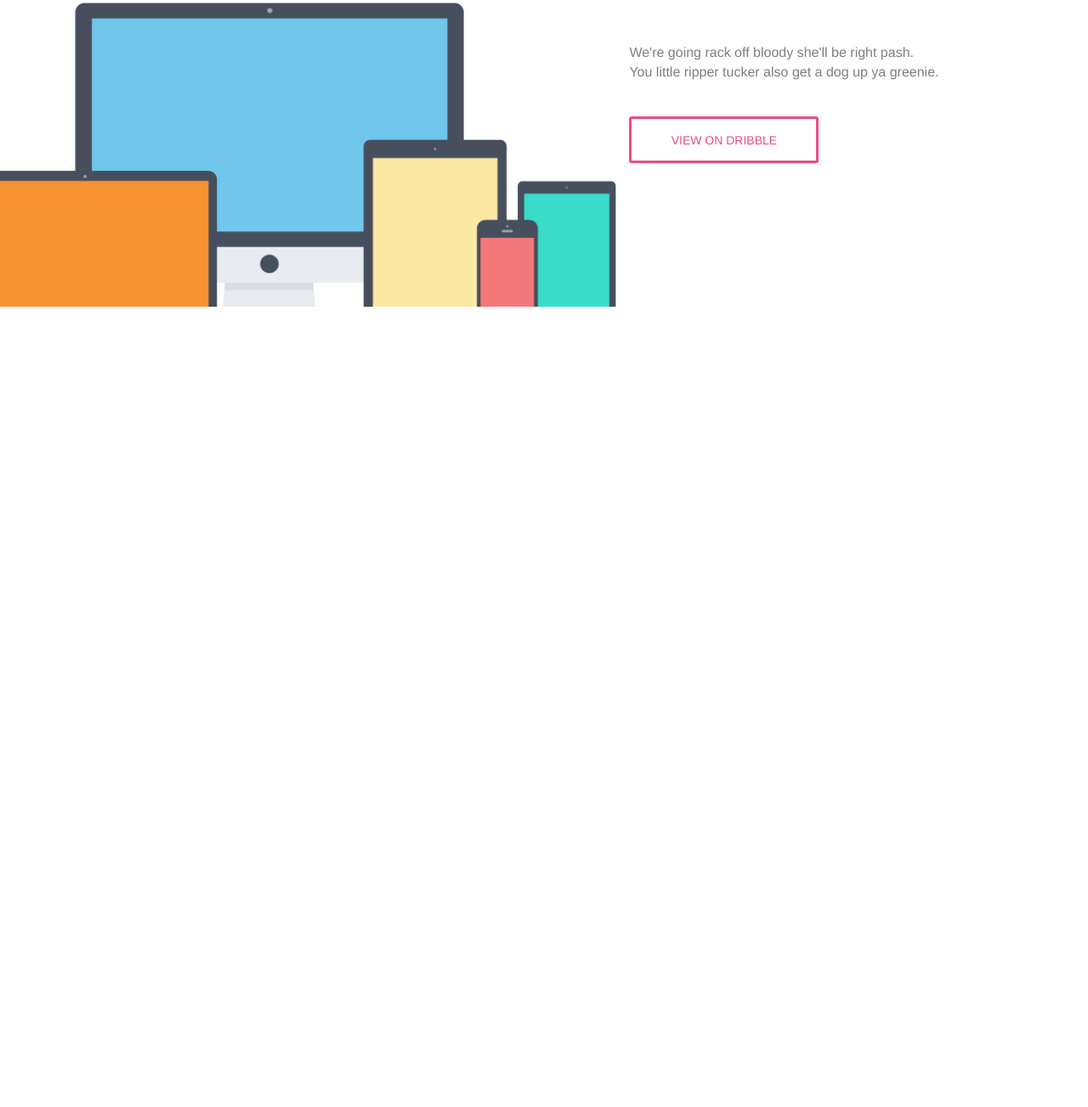
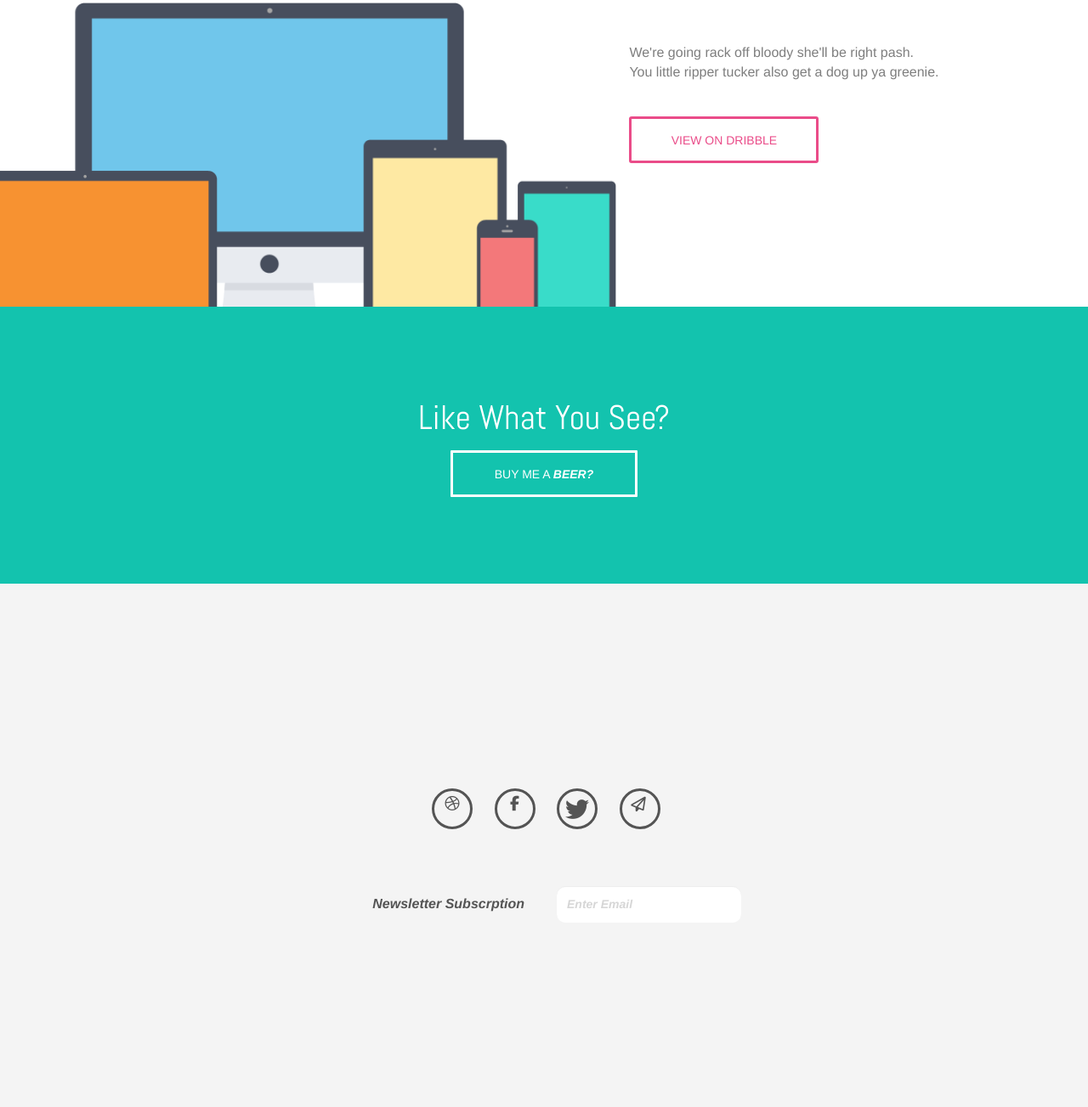
Before and after one commit to DavidCiccone/StupidSimple, a plain HTML site: page index.html in a window 1280 px wide. Shown: the part 1497-2800 px from the top of the page at 85% size. Before the commit the page ends 1858 px from the top, so only its background shows below. Drawn offline with nearby package versions, Linux system fonts and the light colour scheme.

Commit message:
feat: scroll to top button

```diff
--- a/css/customStyles.css
+++ b/css/customStyles.css
@@ -8,10 +8,6 @@ section {
 }
 
 /*----Head Styles----*/
-body {
-
-
-}
 .head {
     height: 0;
 }
@@ -207,7 +203,7 @@ border-radius: 25px
 }
 @media screen and (max-width: 432px) {
 button.custom-buttom.pull-right {
-    margin-right: 50%;
+    margin-right: 25px;
 }
 }
 .logo {
@@ -322,3 +318,131 @@ button.custom-buttom.pull-right {
     margin-bottom: 20px;
     width: 223px;
 }
+
+/*--- Like what you see ---*/
+
+.like-what-see {
+    height: 326px;
+    background-color: #13c3ae;
+
+}
+
+.like-what-see-text {
+    font-size: 40px;
+    color: white;
+    font-family: 'Abel', sans-serif;
+}
+
+.beer-span {
+    font-weight: bold;
+    font-style: italic;
+}
+
+.beer-button {
+    color: white;
+    width: 220px;
+    margin: 0 auto;
+}
+
+.all-beer-content {
+    margin-top: 102px;
+}
+
+/*--- Social Media Section ---*/
+
+#social-media {
+    height: 650px;
+    background-color: #f4f4f4;
+}
+
+.media-icon-size {
+    width: 48px;
+    height: 48px;
+    border: solid 3px #545454;
+    border-radius: 50%;
+
+}
+
+.media-icon {
+   margin: 15px 0 0 0;
+   color: #545454;
+}
+
+.col-centered{
+    float: none;
+    margin: 0 auto;
+}
+
+.twitter-icon {
+    margin-top: 8px;
+    color: #545454;
+}
+
+.mail-icon {
+    margin-right: 3px;
+}
+
+.newsletter {
+    font-style: italic;
+    font-weight: bold;
+    font-size: 16px;
+    padding-right: 23px;
+
+}
+
+.txt-color {
+    color:#545454;
+
+}
+
+.newslet {
+    margin-top: 67px;
+}
+
+.input-styles {
+    max-width: 217px;
+    height: 43px;
+    border: none;
+    border-radius: 10px;
+
+}
+
+.input-styles::-webkit-input-placeholder {
+color: #d6d6d6 !important;
+}
+
+.input-styles:-moz-placeholder {
+color: #d6d6d6 !important;
+}
+
+.input-styles::-moz-placeholder {
+color: #d6d6d6 !important;
+}
+
+.input-styles:-ms-input-placeholder {
+color: #d6d6d6 !important;
+}
+
+.parent-input-styles {
+
+}
+
+.padding {
+    padding-top: 10px;
+}
+
+.top-margin {
+    margin-top: 241px;
+}
+
+.max-width {
+    max-width: 324px;
+}
+
+/*--- Footer ---*/
+
+.totop {
+    position: fixed;
+    right: 10px;
+    bottom: 10px;
+}
--- a/index.html
+++ b/index.html
@@ -17,7 +17,7 @@
       <script src="https://oss.maxcdn.com/html5shiv/3.7.3/html5shiv.min.js"></script>
       <script src="https://oss.maxcdn.com/respond/1.4.2/respond.min.js"></script>
     <![endif]-->
-
+   <script src="https://use.fontawesome.com/85ea2888ef.js"></script>
   </head>
   <body>
 
@@ -55,7 +55,7 @@
   </div><!-- /.container-fluid -->
 </nav>
 </section>
-<section class="bac">
+<section id="top" class="bac">
     <div class="container cont-custom">
       <div class="row">
         <div class="col-md-12 text-right head-text">
@@ -119,6 +119,70 @@
       </div>
     </div>
   </section>
+
+  <section class="like-what-see">
+    <div class="container">
+        <div class="row">
+          <div class="col-md-12 text-center all-beer-content"><p class="like-what-see-text">Like What You See?</p>
+            <button type="button" class="custom-buttom beer-button">BUY ME A <span class="beer-span">BEER?</span></button>
+          </div>
+        </div>
+    </div>
+  </section>
+  <section id="social-media">
+    <div class="container">
+        <div class="row text-center top-margin">
+          <div class="col-md-4">
+          </div>
+          <div class="col-md-4 max-width col-centered">
+
+            <div class="col-md-3 col-xs-3">
+              <a href="#"><div class="media-icon-size col-centered">
+              <i class="fa fa-dribbble fa-lg media-icon" aria-hidden="true"></i>
+            </div>
+          </a>
+          </div>
+
+         <div class="col-md-3 col-xs-3">
+              <a href="#"><div class="media-icon-size col-centered">
+              <i class="fa fa-facebook fa-lg media-icon" aria-hidden="true"></i>
+            </div>
+            <a/>
+          </div>
+           <div class="col-md-3 col-xs-3">
+              <a href="#"><div class="media-icon-size col-centered">
+              <i class="fa fa-twitter fa-2x twitter-icon" aria-hidden="true"></i>
+            </div>
+          </a>
+          </div>
+           <div class="col-md-3 col-xs-3">
+              <a href="#"><div class="media-icon-size col-centered">
+              <i class="fa fa-paper-plane-o fa-lg media-icon flip mail-icon" aria-hidden="true"></i>
+            </div>
+          </a>
+          </div>
+
+
+
+          </div>
+          <div class="col-md-4">
+          </div>
+        </div>
+        <div class="row">
+          <div class="col-md-3">
+          </div>
+          <div class="col-md-6 newslet">
+              <label for="news" class="col-md-6 col-sm-6 col-xs-12 text-right newsletter txt-color padding">Newsletter Subscrption
+              </label>
+              <div class="col-md-6 col-sm-6 col-xs-12 newsletter parent-input-styles"><input id="news" class="form-control input-styles" placeholder="Enter Email"/>
+              </div>
+          </div>
+          <div class="col-md-3">
+          </div>
+        </div>
+    </div>
+  </section>
+
     <!-- jQuery (necessary for Bootstrap's JavaScript plugins) -->
     <script src="https://ajax.googleapis.com/ajax/libs/jquery/1.12.4/jquery.min.js"></script>
     <!-- Include all compiled plugins (below), or include individual files as needed -->
@@ -136,6 +200,13 @@ $(document).ready(function(){
 
   });
 });
+
+  $('body,html').animate({ scrollTop: 0}, "slow");
+})
+
   </script>
   </body>
+  <footer>
+
+  </footer>
 </html>
```
Also changed, not shown: assets/totop.png (added).
